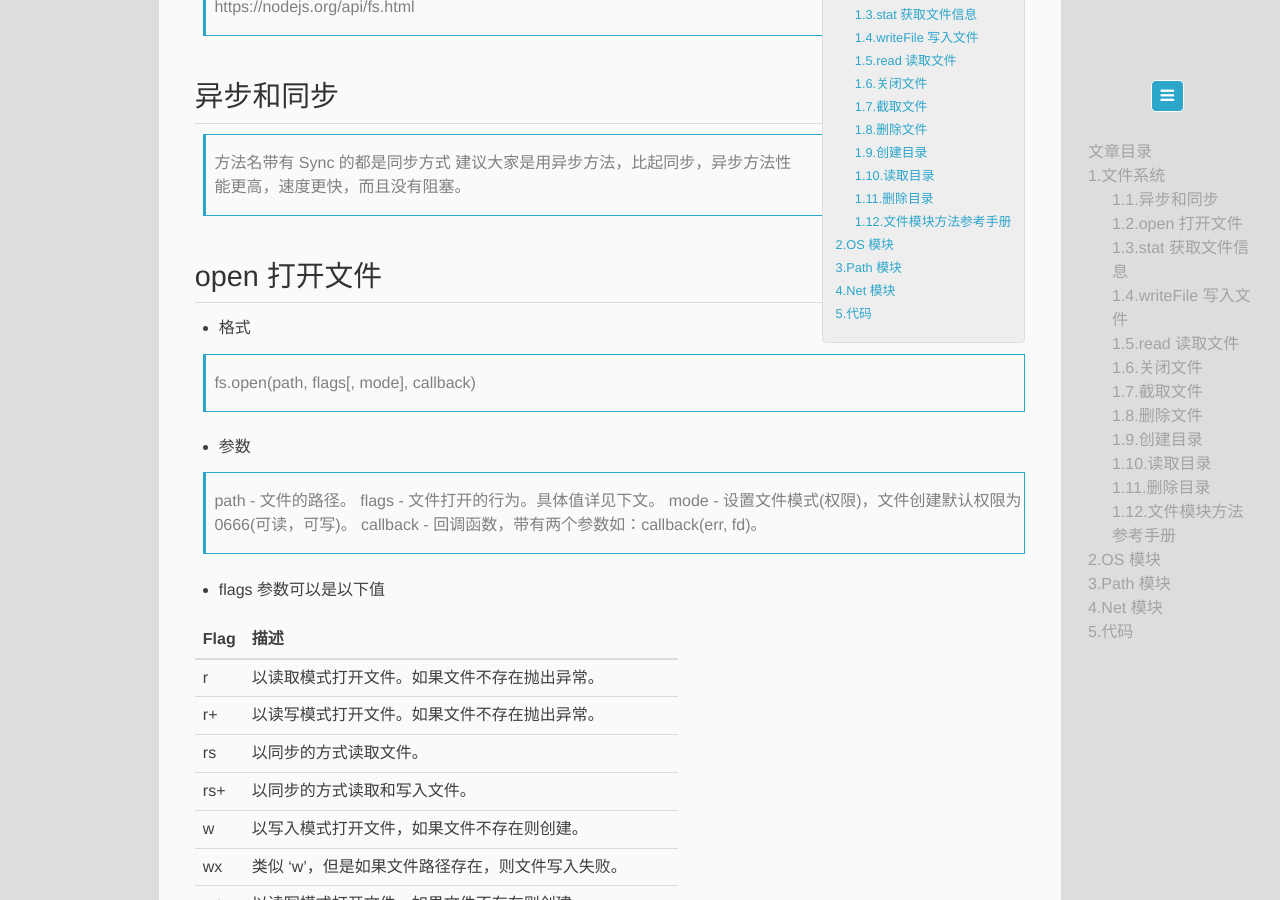
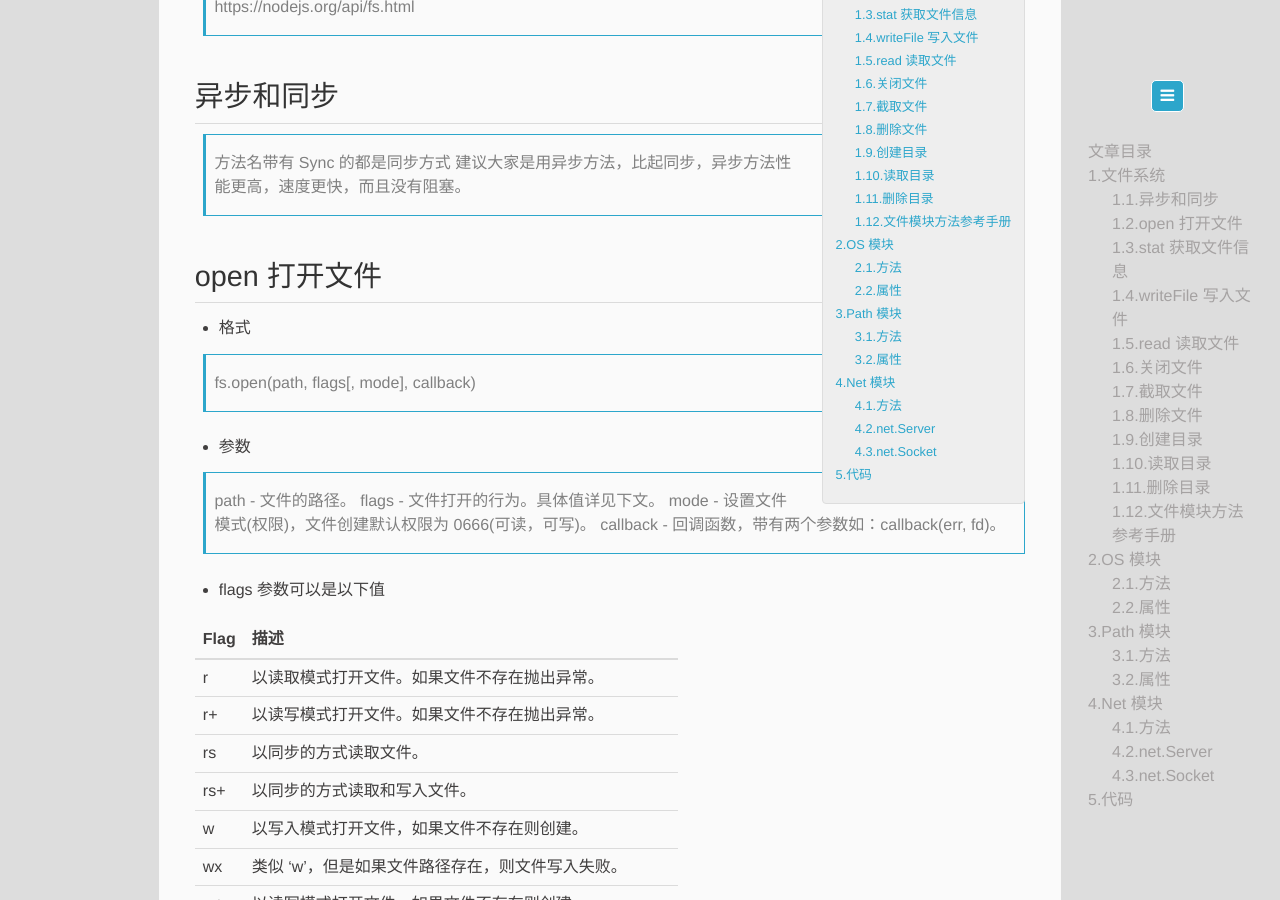
Before and after one commit to hans007/Hans007.GitHub.io, a Jekyll site: the page built from _posts/2016-11-30-nodejs-file-tools-07.md, in a window 1280 px wide and 900 px high, scrolled down 393 px. Built offline with Jekyll 4.4.1, drawn with Linux system fonts in a browser that asks for light colours; Markdown is read by kramdown in place of the engine named in the settings; comment, search, counter and statistics services are not loaded.

Commit message:
修正导航

```diff
--- a/_posts/2016-11-30-nodejs-file-tools-07.md
+++ b/_posts/2016-11-30-nodejs-file-tools-07.md
@@ -583,7 +583,7 @@ fs.symlink(srcpath, dstpath[, type], callback)	|异步 symlink().回调函数没
 
 > https://nodejs.org/dist/latest-v7.x/docs/api/os.htm
 
-- 方法
+## 方法
 
 方法 | 描述
 --------------------------|--------------------------------------
@@ -601,7 +601,7 @@ os.freemem()	          | 返回操作系统空闲内存量，单位是字节。
 os.cpus()	              | 返回一个对象数组，包含所安装的每个 CPU/内核的信息：型号、速度（单位 MHz）、时间（一个包含 user、nice、sys、idle 和 irq 所使用 CPU/内核毫秒数的对象）。
 os.networkInterfaces()	  | 获得网络接口列表。
 
-- 属性
+## 属性
 
 属性 | 描述
 ---------|---------
@@ -613,7 +613,7 @@ os.EOL	 | 定义了操作系统的行尾符的常量。
 
 > https://nodejs.org/dist/latest-v7.x/docs/api/path.html
 
-- 方法
+## 方法
 
 方法 | 描述
 -----------------------------------|------------------------------------------
@@ -628,7 +628,7 @@ path.extname(p)	|返回路径中文件的后缀名，即路径中最后一个'.'
 path.parse(pathString)	|返回路径字符串的对象。
 path.format(pathObject)	|从对象中返回路径字符串，和 path.parse 相反。
 
-- 属性
+## 属性
 
 属性 | 描述
 ------------|----------------
@@ -643,7 +643,7 @@ path.win32	|提供上述 path 的方法，不过总是以 win32 兼容的方式
 
 > https://nodejs.org/dist/latest-v7.x/docs/api/net.html
 
-- 方法
+## 方法
 
 方法	|描述
 ---|---
@@ -658,7 +658,7 @@ net.isIP(input)	|检测输入的是否为 IP 地址。 IPV4 返回 4， IPV6 返
 net.isIPv4(input)	|如果输入的地址为 IPV4， 返回 true，否则返回 false。
 net.isIPv6(input)	|如果输入的地址为 IPV6， 返回 true，否则返回 false。
 
-- net.Server
+## net.Server
 
 方法	|描述
 ---|---
@@ -679,7 +679,7 @@ connection	|当新连接创建后会被触发。socket 是 net.Socket实例。
 close	|服务器关闭时会触发。注意，如果存在连接，这个事件不会被触发直到所有的连接关闭。
 error	|发生错误时触发。'close' 事件将被下列事件直接调用。
 
-- net.Socket
+## net.Socket
 
 事件|	描述
 ---|---
```
